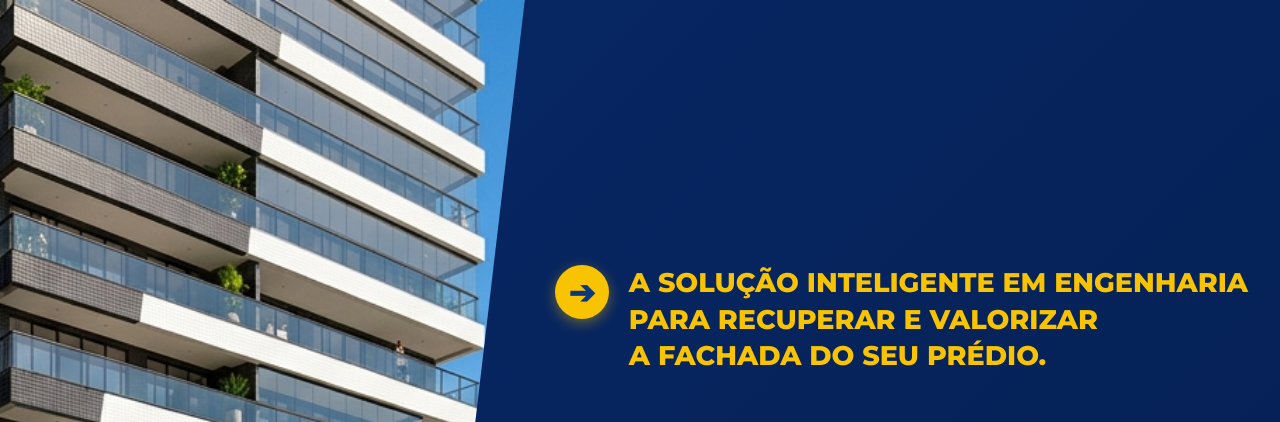
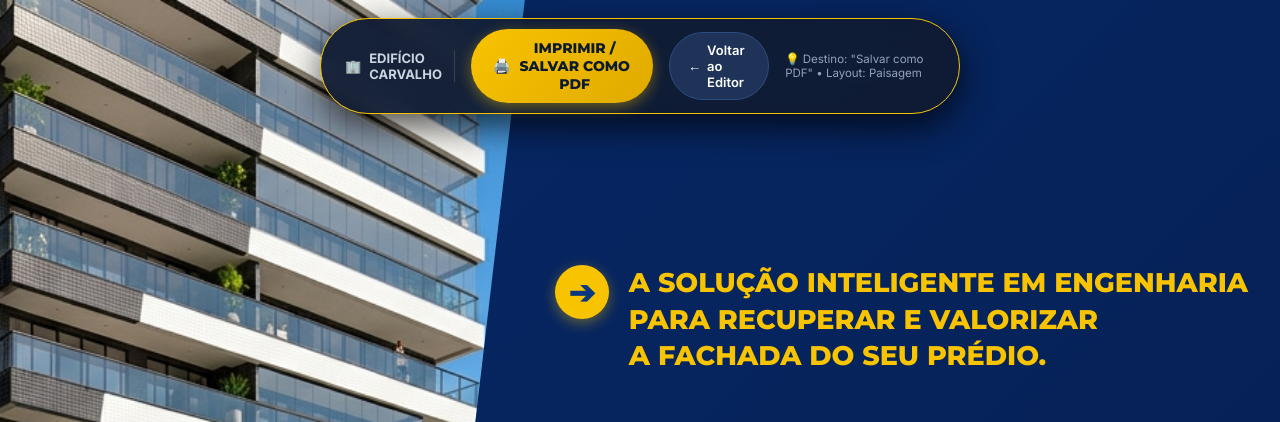
Before and after one commit to AdrianoSilva22/orcamento-aft, a website: page public/print.html in a window 1280 px wide. Shown: the top 422 px of the page. Drawn offline with Linux system fonts and the light colour scheme.

Commit message:
Adicionar barra flutuante com botao de imprimir/salvar PDF e disparo automatico em print.html

```diff
--- a/public/js/app.js
+++ b/public/js/app.js
@@ -375,7 +375,7 @@ function setupActions() {
   const btnPrint = document.getElementById('btn-browser-print');
   if (btnPrint) {
     btnPrint.addEventListener('click', () => {
-      window.open('/print.html', '_blank');
+      window.open('/print.html?autoprint=1', '_blank');
     });
   }
 
--- a/public/print.html
+++ b/public/print.html
@@ -4,20 +4,141 @@
   <meta charset="UTF-8">
   <meta name="viewport" content="width=device-width, initial-scale=1.0">
   <title>Proposta Comercial - AFT Reforma Engenharia</title>
+  <link rel="preconnect" href="https://fonts.googleapis.com">
+  <link rel="preconnect" href="https://fonts.gstatic.com" crossorigin>
+  <link href="https://fonts.googleapis.com/css2?family=Inter:wght@400;600;700&family=Montserrat:wght@700;800;900&display=swap" rel="stylesheet">
   <link rel="stylesheet" href="./css/style.css">
   <style>
     body {
-      background: transparent;
+      background: #0f172a;
       margin: 0;
       padding: 0;
+      font-family: 'Inter', sans-serif;
     }
     .slide-deck {
       padding: 0;
       gap: 0;
     }
+
+    /* BARRA FLUTUANTE DE IMPRESSÃO / SALVAR PDF */
+    .print-floating-bar {
+      position: fixed;
+      top: 18px;
+      left: 50%;
+      transform: translateX(-50%);
+      z-index: 99999;
+      background: rgba(16, 28, 51, 0.95);
+      border: 1.5px solid #f8c300;
+      border-radius: 50px;
+      padding: 10px 24px;
+      box-shadow: 0 12px 35px rgba(0, 0, 0, 0.7);
+      backdrop-filter: blur(14px);
+      display: flex;
+      align-items: center;
+      gap: 16px;
+      color: #ffffff;
+      animation: slideDown 0.3s ease-out;
+    }
+
+    @keyframes slideDown {
+      from { top: -60px; opacity: 0; }
+      to { top: 18px; opacity: 1; }
+    }
+
+    .print-bar-brand {
+      display: flex;
+      align-items: center;
+      gap: 8px;
+      font-size: 13px;
+      font-weight: 700;
+      color: #cbd5e1;
+      padding-right: 12px;
+      border-right: 1px solid #334155;
+    }
+    .print-bar-brand strong {
+      color: #f8c300;
+    }
+
+    .btn-print-action {
+      background: linear-gradient(135deg, #f8c300 0%, #e0aa00 100%);
+      color: #0c1a30;
+      font-family: 'Montserrat', sans-serif;
+      font-size: 14px;
+      font-weight: 800;
+      padding: 10px 22px;
+      border-radius: 50px;
+      border: none;
+      cursor: pointer;
+      display: inline-flex;
+      align-items: center;
+      gap: 8px;
+      box-shadow: 0 4px 14px rgba(248, 195, 0, 0.4);
+      transition: all 0.2s;
+    }
+    .btn-print-action:hover {
+      transform: translateY(-2px);
+      box-shadow: 0 6px 20px rgba(248, 195, 0, 0.55);
+    }
+
+    .btn-back-action {
+      background: #1e3357;
+      color: #ffffff;
+      font-size: 13px;
+      font-weight: 600;
+      padding: 9px 18px;
+      border-radius: 50px;
+      border: 1px solid #2d4c80;
+      cursor: pointer;
+      text-decoration: none;
+      display: inline-flex;
+      align-items: center;
+      gap: 6px;
+      transition: all 0.2s;
+    }
+    .btn-back-action:hover {
+      background: #274373;
+      border-color: #f8c300;
+    }
+
+    .print-tip {
+      font-size: 11.5px;
+      color: #94a3b8;
+    }
+
+    /* OCULTAR COMPLETAMENTE NA HORA DA IMPRESSÃO E NO PDF GERADO */
+    @media print {
+      body {
+        background: transparent !important;
+      }
+      .print-floating-bar,
+      .no-print {
+        display: none !important;
+      }
+    }
   </style>
 </head>
 <body>
+
+  <!-- BARRA FLUTUANTE COM BOTÃO DE IMPRESSÃO / SALVAR PDF -->
+  <div class="print-floating-bar no-print" id="printBar">
+    <div class="print-bar-brand">
+      <span>🏢</span>
+      <span id="print-client-name">EDIFÍCIO CARVALHO</span>
+    </div>
+
+    <button class="btn-print-action" id="btnTriggerPrint" onclick="window.print()">
+      <span>🖨️</span>
+      <span>IMPRIMIR / SALVAR COMO PDF</span>
+    </button>
+
+    <a href="orcamento.html" class="btn-back-action">
+      <span>←</span>
+      <span>Voltar ao Editor</span>
+    </a>
+
+    <span class="print-tip">💡 Destino: "Salvar como PDF" • Layout: Paisagem</span>
+  </div>
+
   <div class="slide-deck" id="slide-deck-container">
     <!-- Slides will be injected dynamically -->
   </div>
@@ -48,10 +169,23 @@
         data.proposal.clientName = urlParams.get('client');
       }
 
+      // Atualiza nome na barra flutuante
+      const clientLabel = document.getElementById('print-client-name');
+      if (clientLabel && data.proposal && data.proposal.clientName) {
+        clientLabel.textContent = data.proposal.clientName;
+      }
+
       const container = document.getElementById('slide-deck-container');
       container.innerHTML = generateSlidesHTML(data);
       document.body.classList.add('rendered');
       window.isReadyForPDF = true;
+
+      // Se a URL tiver ?autoprint=1, dispara a caixa de impressão automaticamente
+      if (urlParams.get('autoprint') === '1') {
+        setTimeout(() => {
+          window.print();
+        }, 600);
+      }
     })();
   </script>
 </body>
```
